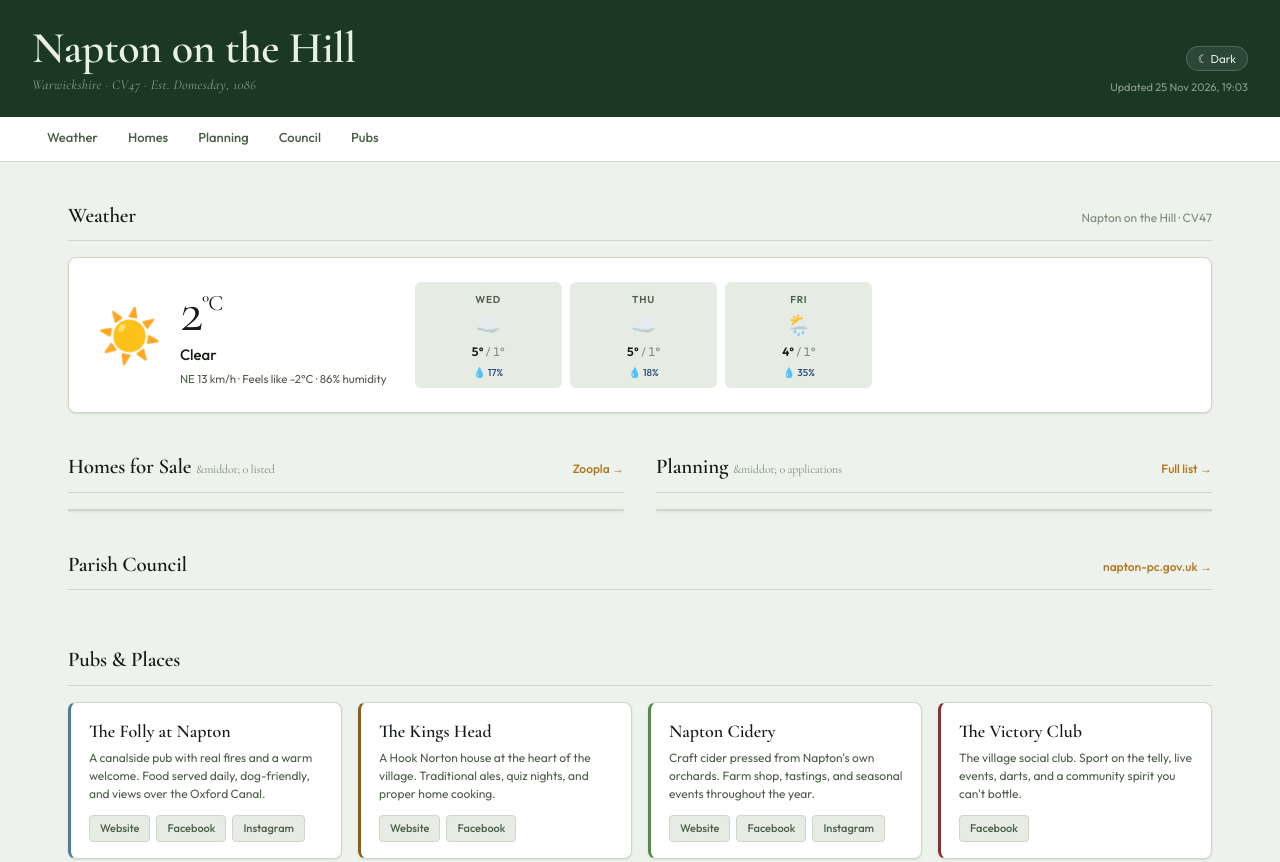
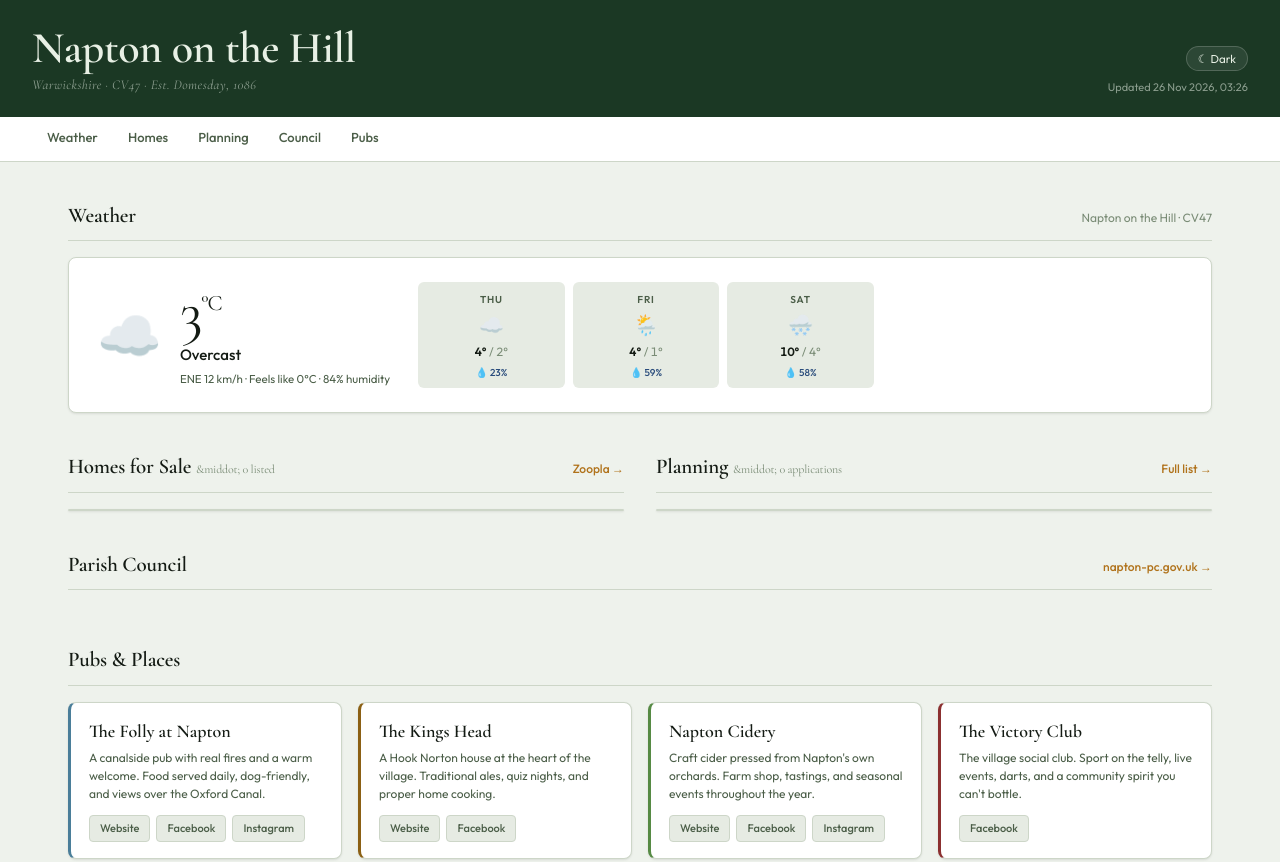
Before and after one commit to andrewbrook-ops/napton-dashboard, a plain HTML site: page index.html in a window 1280 px wide. Shown: the top 862 px of the page. Drawn offline with nearby package versions, Linux system fonts and the light colour scheme.

Commit message:
Refresh dashboard 2026-11-26 03:26 UTC

```diff
--- a/index.html
+++ b/index.html
@@ -126,7 +126,7 @@ body{background:var(--bg);color:var(--text);font-family:'Outfit',system-ui,sans-
 </footer>
 <script>
 const DATA = {
-  "lastUpdated": "2026-11-25T19:03:44",
+  "lastUpdated": "2026-11-26T03:26:48",
   "pubs": [
     {
       "name": "The Folly at Napton",
@@ -163,34 +163,34 @@ const DATA = {
   ],
   "weather": {
     "current": {
-      "temp": 2,
-      "feelsLike": -2,
-      "desc": "Clear ",
-      "wind": "NE 13 km/h",
-      "humidity": 86,
-      "icon": "☀️"
+      "temp": 3,
+      "feelsLike": 0,
+      "desc": "Overcast ",
+      "wind": "ENE 12 km/h",
+      "humidity": 84,
+      "icon": "☁️"
     },
     "forecast": [
       {
-        "day": "Wed",
-        "high": 5,
-        "low": 1,
+        "day": "Thu",
+        "high": 4,
+        "low": 2,
         "icon": "☁️",
-        "rain": 17
-      },
-      {
-        "day": "Thu",
-        "high": 5,
-        "low": 1,
-        "icon": "☁️",
-        "rain": 18
+        "rain": 23
       },
       {
         "day": "Fri",
         "high": 4,
         "low": 1,
         "icon": "🌦️",
-        "rain": 35
+        "rain": 59
+      },
+      {
+        "day": "Sat",
+        "high": 10,
+        "low": 4,
+        "icon": "🌨️",
+        "rain": 58
       }
     ]
   },
```
Also changed, not shown: data_cache.json (+18 -18 lines).
